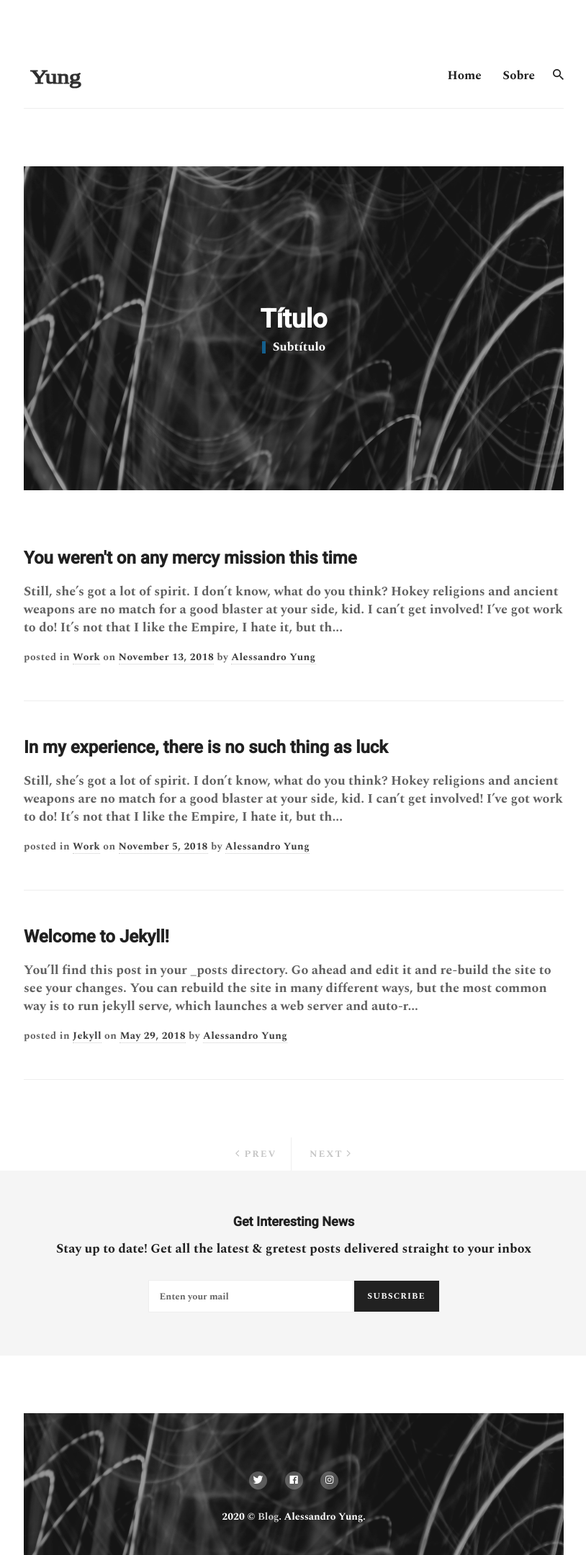
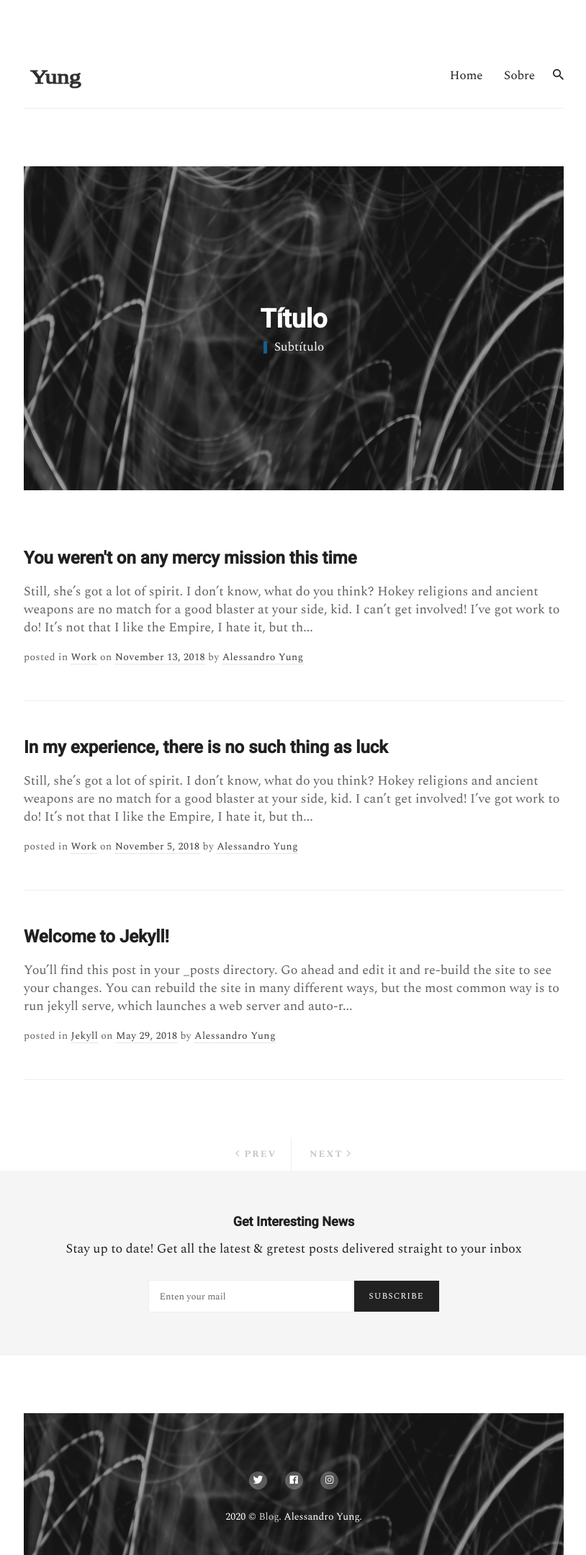
Before and after one commit to yunghk/Blog, a Jekyll site: the page built from index.html, in a window 1280 px wide. Shown: the whole page at 72% size, without its empty margins (232-1046 px from the left). Built offline with Jekyll 4.4.1, drawn with Linux system fonts in a browser that asks for light colours; nearby versions of some CDN libraries; the list of posts is cut into pages by our own code.

Commit message:
Updated body font weight

```diff
--- a/_includes/head.html
+++ b/_includes/head.html
@@ -11,7 +11,7 @@
 
   <!-- Fonts -->
   <link href="https://fonts.googleapis.com/css?family=Roboto:500" rel="stylesheet">
-  <link href="https://fonts.googleapis.com/css?family=Spectral:300,700" rel="stylesheet">
+  <link href="https://fonts.googleapis.com/css?family=Spectral:400,700" rel="stylesheet">
 
   <!-- Ionicons -->
   <link href="https://unpkg.com/ionicons@4.2.2/dist/css/ionicons.min.css" rel="stylesheet">
```
